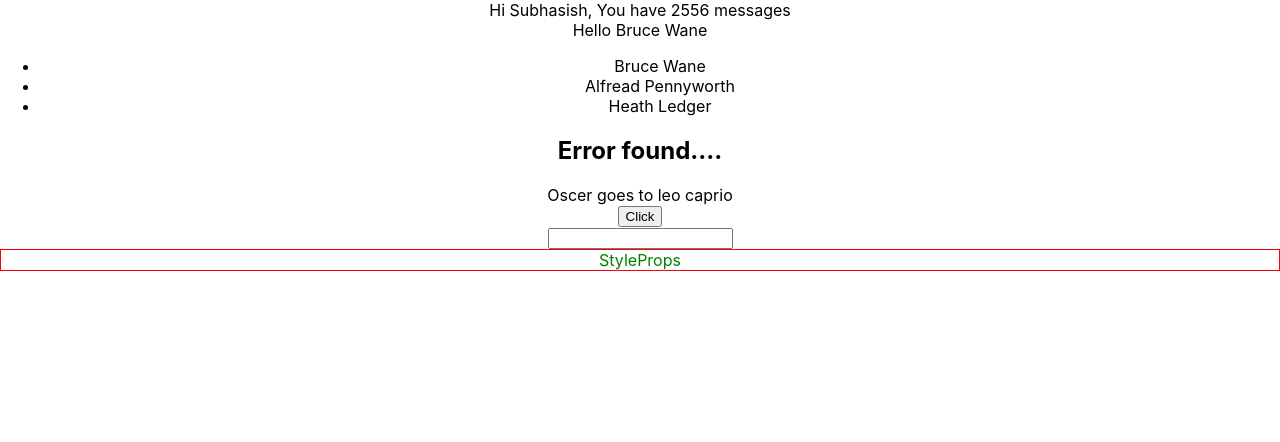
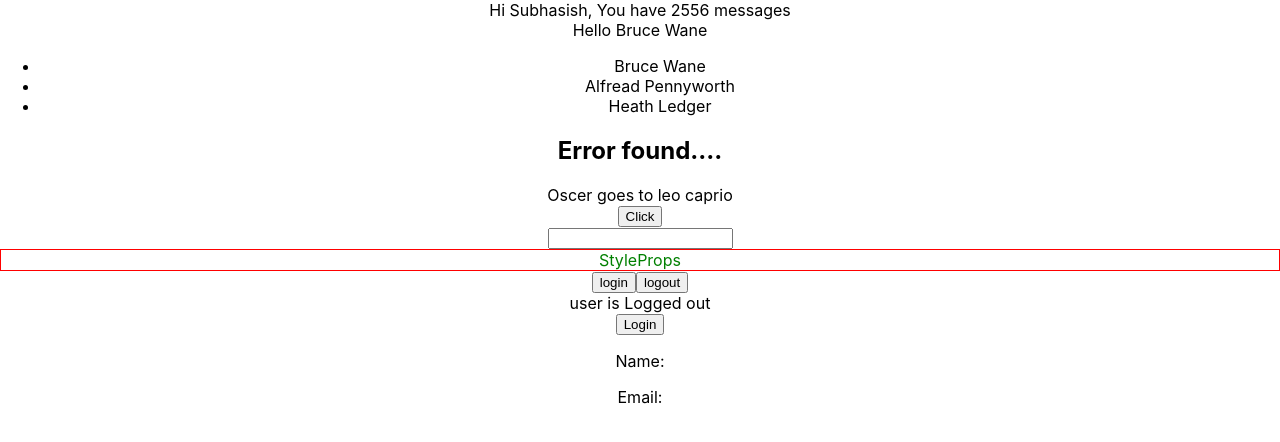
Before and after one commit to deepintowp/react_typescript, a React (Create React App) app: page / in a window 1280 px wide. Shown: the top 442 px of the page. Built offline with nearby package versions, Linux system fonts and the light colour scheme.

Commit message:
useState done

```diff
--- a/src/App.tsx
+++ b/src/App.tsx
@@ -8,6 +8,8 @@ import Oscer from './components/Oscer';
 import Button from './components/Button';
 import Input from './components/Input';
 import StyleProps from './components/StyleProps';
+import Loggedin from './state/Loggedin';
+import User from './state/User';
 
 function App() {
   const personName = {
@@ -48,6 +50,8 @@ function App() {
       }} />
         {/* Style(css) props */}
         <StyleProps style={{color:"green", border:"1px solid red"}} />
+        <Loggedin/>
+        <User/>
     </div>
   );
 }
--- /dev/null
+++ b/src/state/Loggedin.tsx
@@ -0,0 +1,21 @@
+import React, { useState } from 'react'
+
+const Loggedin = () => {
+  const [isLoggedIn, setIsLoggedin] =   useState(false)
+  const handleLogout = () =>{
+    setIsLoggedin(false)
+  }
+  const handleLogin = () =>{
+    setIsLoggedin(true)
+  }
+
+  return (
+    <div>
+        <button onClick={handleLogin}  >login</button>
+        <button onClick={handleLogout}>logout</button>
+        <div>user is {isLoggedIn ? "Logged in ":"Logged out"}</div>
+    </div>
+  )
+}
+
+export default Loggedin
--- /dev/null
+++ b/src/state/User.tsx
@@ -0,0 +1,28 @@
+import React, { useState } from 'react'
+type authUser = {
+    name:string,
+    email:string
+}
+const User = () => {
+    const [user, setUser] =  useState<authUser >({} as authUser) //Type assertion
+    const handleLogin = () =>{
+        setUser({
+            name:"Subhasish Manna",
+            email:"deepintowp@gmail.com"
+        })
+    }
+
+  return (
+    <div>
+        <button onClick={handleLogin} >Login</button>
+
+        <div>
+            <p>Name:{user.name}</p>
+            <p>Email:{user.email}</p>
+        </div>
+
+    </div>
+  )
+}
+
+export default User
```
